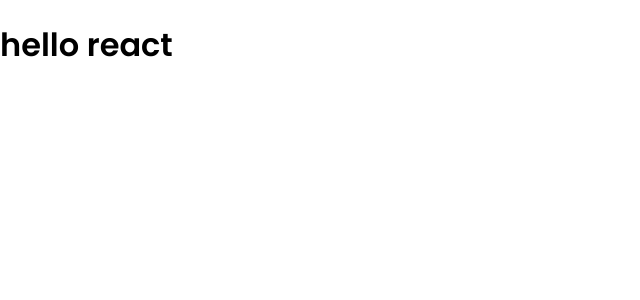
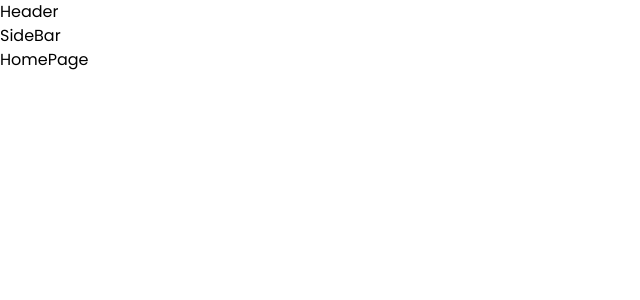
Before and after one commit to trungvu1706/clone-tiktok, a React (Create React App) app: page / in a window 1280 px wide. Shown: the top 300 px of the page, without its empty margins (0-640 px from the left). Built offline with nearby package versions, Linux system fonts and the light colour scheme.

Commit message:
set layout for pages

```diff
--- a/package.json
+++ b/package.json
@@ -9,6 +9,7 @@
     "normalize.css": "^8.0.1",
     "react": "^18.1.0",
     "react-dom": "^18.1.0",
+    "react-router-dom": "6",
     "react-scripts": "5.0.1",
     "web-vitals": "^2.1.4"
   },
--- a/src/App.js
+++ b/src/App.js
@@ -1,10 +1,34 @@
 import React from 'react';
+import { BrowserRouter as Router, Route, Routes } from 'react-router-dom';
+import { publicRoutes } from './routes';
+import { DefaultLayout } from '~/components';
 
 function App() {
   return (
-    <div>
-      <h1>hello react</h1>
-    </div>
+    <Router>
+      <Routes>
+        {publicRoutes.map((route, index) => {
+          let Layout;
+          if (route.layout) {
+            Layout = route.layout;
+          } else {
+            Layout = DefaultLayout;
+          }
+          const Page = route.component;
+          return (
+            <Route
+              key={index}
+              path={route.path}
+              element={
+                <Layout>
+                  <Page />
+                </Layout>
+              }
+            />
+          );
+        })}
+      </Routes>
+    </Router>
   );
 }
 
--- /dev/null
+++ b/src/components/Header/index.js
@@ -0,0 +1,7 @@
+import React from 'react';
+
+const Header = () => {
+  return <div>Header</div>;
+};
+
+export default Header;
--- /dev/null
+++ b/src/components/Layout/DefaultLayout/index.js
@@ -0,0 +1,17 @@
+import React from 'react';
+import Header from '~/components/Header';
+import SideBar from '~/components/SideBar';
+
+const DefaultLayout = ({ children }) => {
+  return (
+    <div>
+      <Header />
+      <div>
+        <SideBar />
+        <div>{children}</div>
+      </div>
+    </div>
+  );
+};
+
+export default DefaultLayout;
--- /dev/null
+++ b/src/components/Layout/HeaderOnly/index.js
@@ -0,0 +1,13 @@
+import React from 'react';
+import Header from '~/components/Header';
+
+const HeaderOnly = ({ children }) => {
+  return (
+    <div>
+      <Header />
+      <div>{children}</div>
+    </div>
+  );
+};
+
+export default HeaderOnly;
--- /dev/null
+++ b/src/components/SideBar/index.js
@@ -0,0 +1,7 @@
+import React from 'react';
+
+const SideBar = () => {
+  return <div>SideBar</div>;
+};
+
+export default SideBar;
--- /dev/null
+++ b/src/components/index.js
@@ -0,0 +1,2 @@
+export { default as DefaultLayout } from './Layout/DefaultLayout';
+export { default as HeaderOnly } from './Layout/HeaderOnly';
--- /dev/null
+++ b/src/pages/HomePage/index.js
@@ -0,0 +1,7 @@
+import React from 'react';
+
+const HomePage = () => {
+  return <div>HomePage</div>;
+};
+
+export default HomePage;
--- /dev/null
+++ b/src/pages/Profile/index.js
@@ -0,0 +1,7 @@
+import React from 'react';
+
+const Profile = () => {
+  return <div>Profile</div>;
+};
+
+export default Profile;
--- /dev/null
+++ b/src/pages/Upload/index.js
@@ -0,0 +1,7 @@
+import React from 'react';
+
+const Upload = () => {
+  return <div>Upload</div>;
+};
+
+export default Upload;
--- /dev/null
+++ b/src/pages/index.js
@@ -0,0 +1,3 @@
+export { default as HomePage } from './HomePage';
+export { default as Profile } from './Profile';
+export { default as Upload } from './Upload';
--- /dev/null
+++ b/src/routes/index.js
@@ -0,0 +1,24 @@
+import { HeaderOnly } from '~/components';
+
+// pages
+import { HomePage, Profile, Upload } from '~/pages';
+
+const publicRoutes = [
+  {
+    path: '/',
+    component: HomePage,
+  },
+  {
+    path: '/profile',
+    component: Profile,
+  },
+  {
+    path: '/upload',
+    component: Upload,
+    layout: HeaderOnly,
+  },
+];
+
+// const privateRoutes = [];
+
+export { publicRoutes };
```
Also changed, not shown: 1 other file (tests, documents, lock files or other folders).
